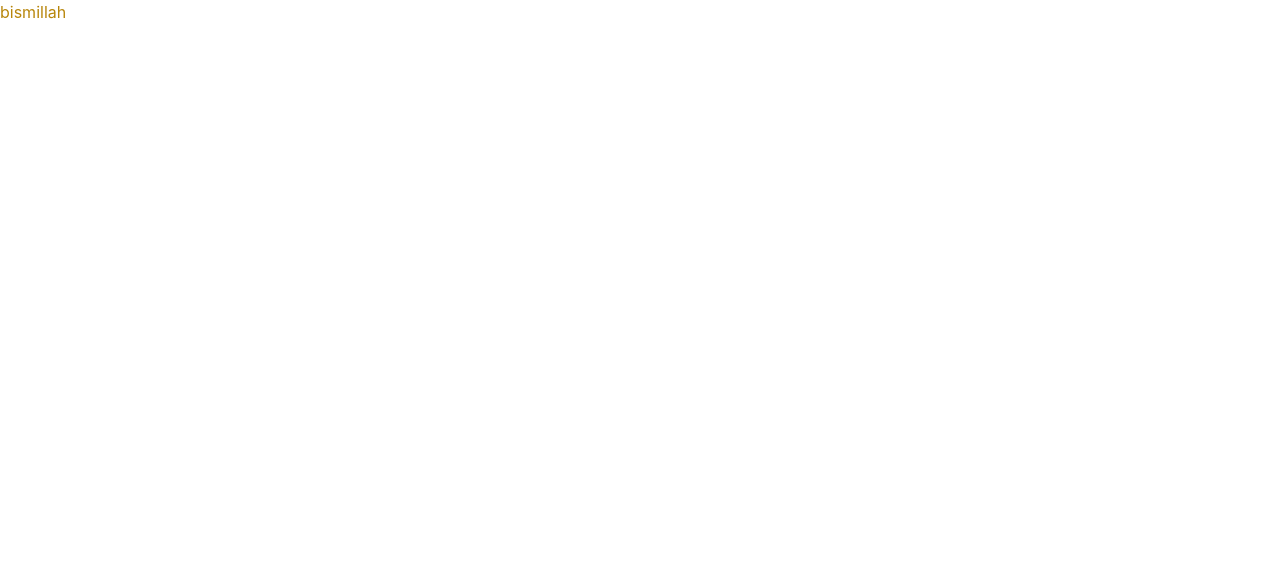
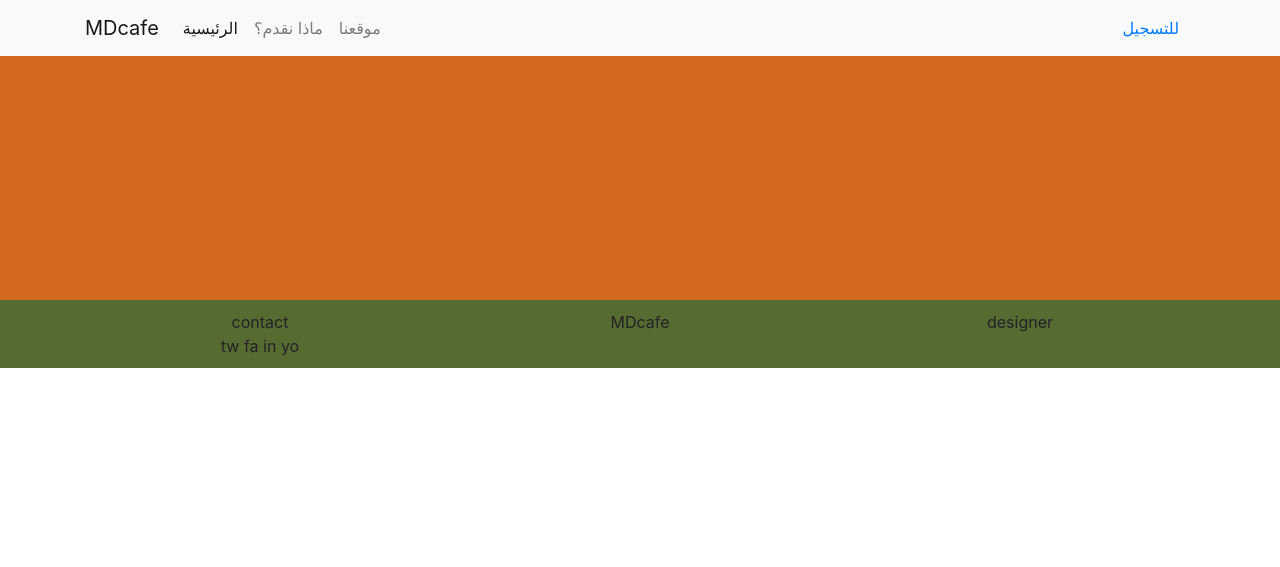
Before and after one commit to MDsona/cafesite, a Django app: page / in a window 1280 px wide. Before the commit the part shown is almost empty. Shown: the top 567 px of the page. Before the commit the page ends 19 px from the top, so only its background shows below. Run offline with Django 3.2, Linux system fonts and the light colour scheme; some libraries are stand-ins or nearby versions.

Commit message:
basic navbar, section, footer (index)

```diff
--- a/src/menu/static/menu/css/main.css
+++ b/src/menu/static/menu/css/main.css
@@ -1,3 +1,19 @@
 body {
-    color: darkgoldenrod;
+    height: 1000px;
 }
+
+section {
+    background-color: chocolate;
+    margin-top: ;
+    height: 300px;
+}
+
+footer {
+    background-color: darkolivegreen;
+    padding: 10px;
+}
+
+footer div div div{
+    text-align: center;
+    padding: ;
+}
--- a/src/menu/templates/menu/index.html
+++ b/src/menu/templates/menu/index.html
@@ -12,7 +12,48 @@
     </head>
     <body>
 
-        <div class="">bismillah</div>
+        <nav class="navbar navbar-expand-lg navbar-light bg-light fixed-top">
+            <div class="container">
+            <a class="navbar-brand" href="#">MDcafe</a>
+            <button class="navbar-toggler" type="button" data-toggle="collapse" data-target="#navbarSupportedContent" aria-controls="navbarSupportedContent" aria-expanded="false" aria-label="Toggle navigation">
+              <span class="navbar-toggler-icon"></span>
+            </button>
+
+            <div class="collapse navbar-collapse" id="navbarSupportedContent">
+              <ul class="navbar-nav mr-auto">
+                <li class="nav-item active">
+                  <a class="nav-link" href="#">الرئيسية <span class="sr-only">(current)</span></a>
+                </li>
+                <li class="nav-item">
+                  <a class="nav-link" href="#">ماذا نقدم؟</a>
+                </li>
+                <li class="nav-item">
+                    <a class="nav-link" href="#">موقعنا</a>
+                </li>
+              </ul>
+              <div class="">
+                    <a class="nav-link" href="#">للتسجيل</a>
+              </div>
+            </div>
+        </div>
+        </nav>
+
+        <section>
+            <div>بسم الله</div>
+        </section>
+
+        <footer>
+            <div class="container">
+                <div class="row">
+                    <div class="col-lg-4">
+                        <div>contact</div>
+                        <div>tw fa in yo</div>
+                    </div>
+                    <div class="col-lg-4">MDcafe</div>
+                    <div class="col-lg-4">designer</div>
+                </div>
+            </div>
+        </footer>
 
 
         <script src="{% static 'menu/js/jquery-3.2.1.min.js' %}"></script>
```
